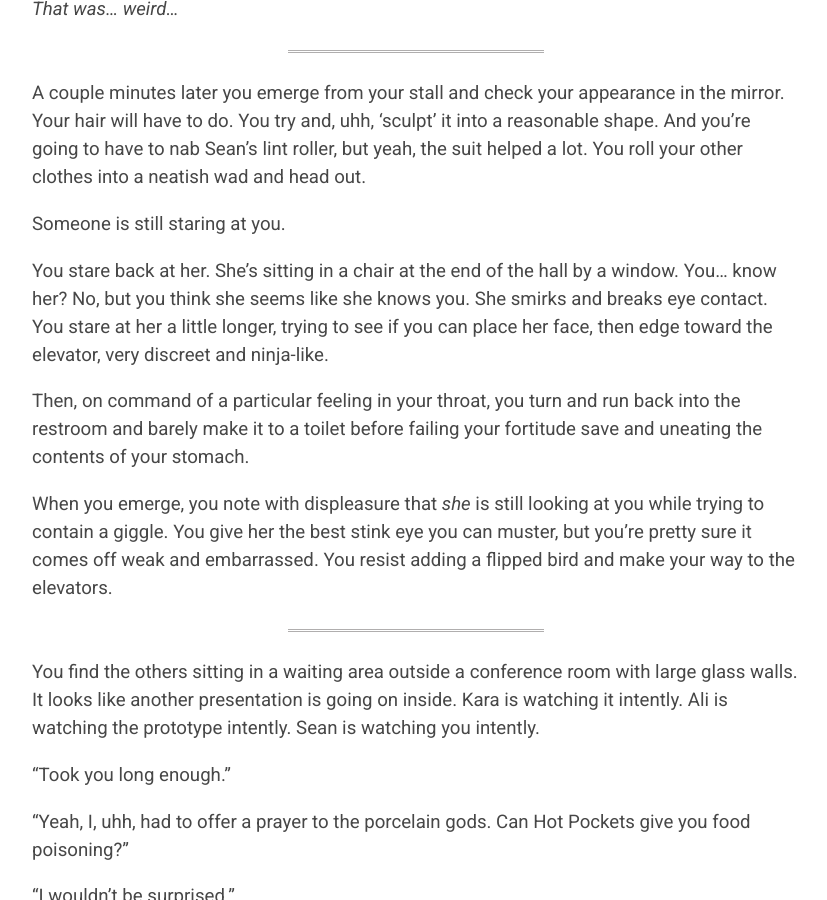
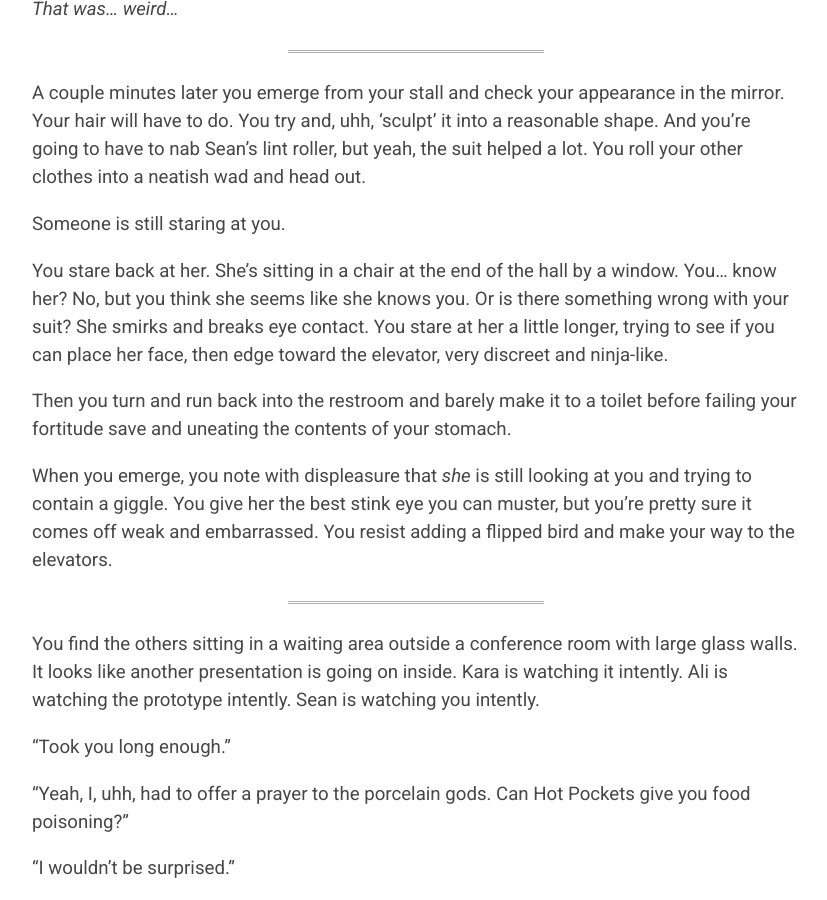
Before and after one commit to adamhovorka/pen, a Jekyll site: the page built from _posts/2015-07-19-arrival.md, in a window 1280 px wide and 900 px high, scrolled down 1229 px. Shown: the whole window, without its empty margins (224-1051 px from the left). Built offline with Jekyll 4.4.1, drawn with Linux system fonts in a browser that asks for light colours; Markdown is read by kramdown in place of the engine named in the settings.

Commit message:
Small editing

```diff
--- a/_posts/2015-07-19-arrival.md
+++ b/_posts/2015-07-19-arrival.md
@@ -44,11 +44,11 @@ A couple minutes later you emerge from your stall and check your appearance in t
 
 Someone is still staring at you.
 
-You stare back at her. She's sitting in a chair at the end of the hall by a window. You… know her? No, but you think she seems like she knows you. She smirks and breaks eye contact. You stare at her a little longer, trying to see if you can place her face, then edge toward the elevator, very discreet and ninja-like.
+You stare back at her. She's sitting in a chair at the end of the hall by a window. You… know her? No, but you think she seems like she knows you. Or is there something wrong with your suit? She smirks and breaks eye contact. You stare at her a little longer, trying to see if you can place her face, then edge toward the elevator, very discreet and ninja-like.
 
-Then, on command of a particular feeling in your throat, you turn and run back into the restroom and barely make it to a toilet before failing your fortitude save and uneating the contents of your stomach.
+Then you turn and run back into the restroom and barely make it to a toilet before failing your fortitude save and uneating the contents of your stomach.
 
-When you emerge, you note with displeasure that _she_ is still looking at you while trying to contain a giggle. You give her the best stink eye you can muster, but you're pretty sure it comes off weak and embarrassed. You resist adding a flipped bird and make your way to the elevators.
+When you emerge, you note with displeasure that _she_ is still looking at you and trying to contain a giggle. You give her the best stink eye you can muster, but you're pretty sure it comes off weak and embarrassed. You resist adding a flipped bird and make your way to the elevators.
 
 ---
 
```
